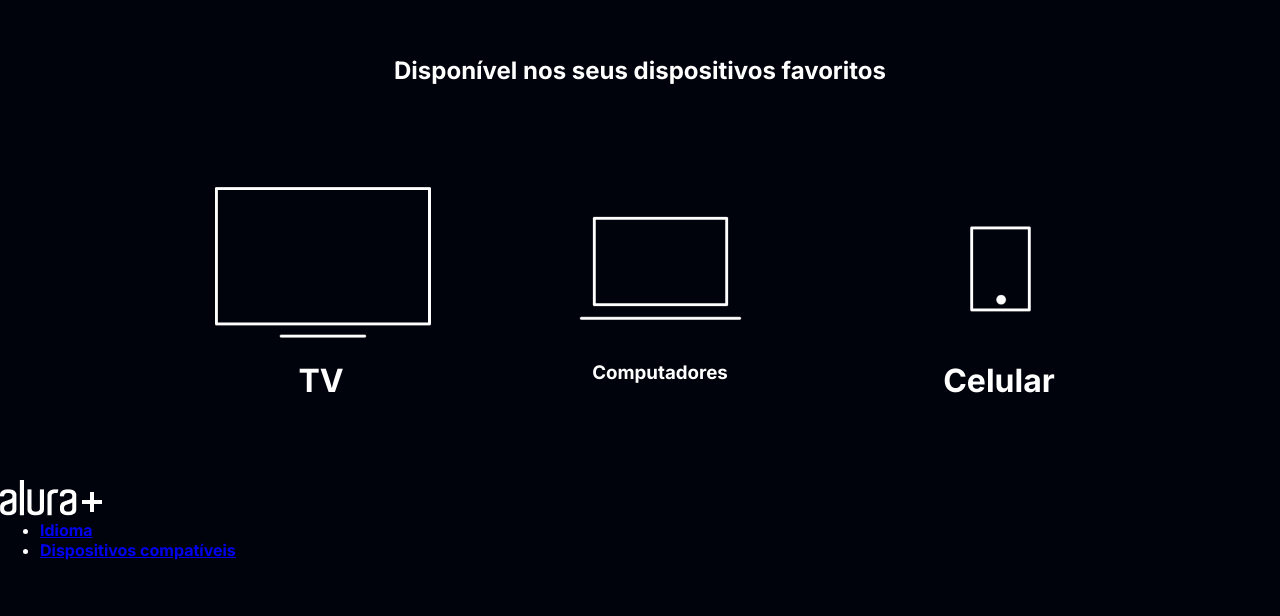
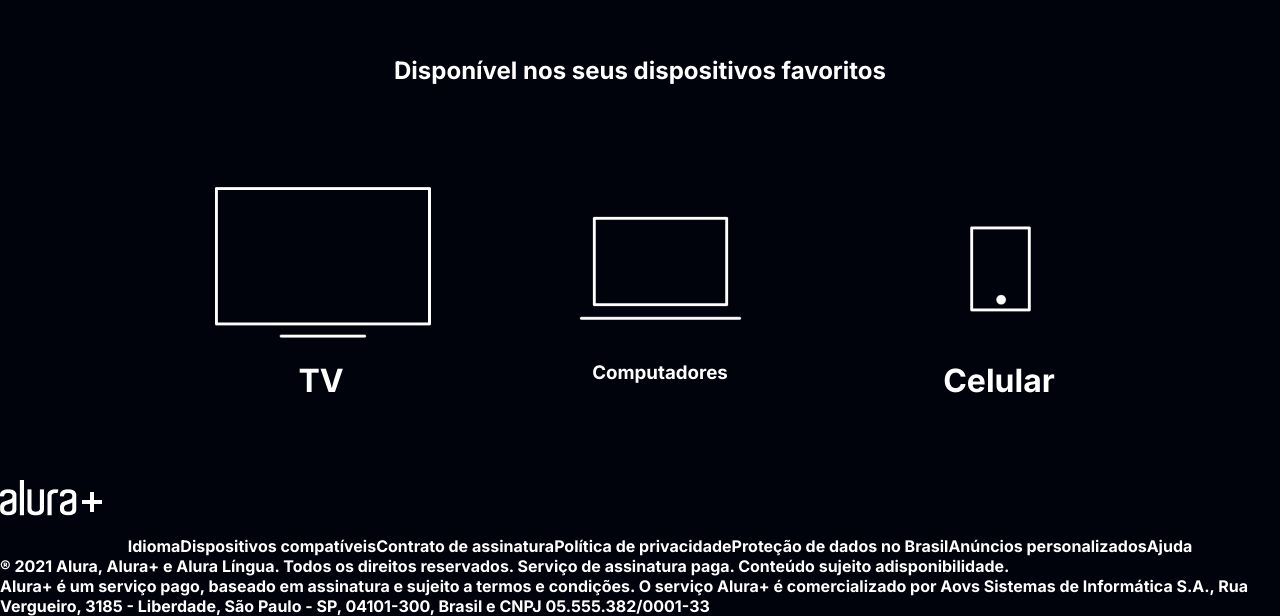
Before and after one commit to helofelix/projetoalura, a plain HTML site: page index.html in a window 1280 px wide. Shown: the part 3144-3760 px from the top of the page. Before the commit the page ends 3704 px from the top, so only its background shows below. Drawn offline with Linux system fonts and the light colour scheme; files whose address does not match are found by name.

Commit message:
Add files via upload

```diff
--- a/index.html
+++ b/index.html
@@ -77,15 +77,38 @@
         </section>
        <footer class="rodape">
         <img src="img/Logo.png" alt="Alura+" class="rodape__logo">
-        <ul class=””rodape__lista>
+        <ul class="rodape__lista">
+
             <li class="lista__link">
                 <a href="#">Idioma</a>
             </li>
             <li class="lista__link">
                 <a href="#">Dispositivos compatíveis</a>
             </li>
-
+            <li class="lista__link">
+                <a href="#">Contrato de assinatura</a>
+            </li>
+            <li class="lista__link">
+                <a href="#">Política de privacidade</a>
+            </li>
+            <li class="lista__link">
+                <a href="#">Proteção de dados no Brasil</a>
+            </li>
+            <li class="lista__link">
+                <a href="#">Anúncios personalizados</a>
+            </li>
+            <li class="lista__link">
+                <a href="#">Ajuda</a>
+            </li>
         </ul>
+        <p class=”rodape__texto”>® 2021 Alura, Alura+ e Alura Língua.
+            Todos os direitos reservados. Serviço de assinatura paga. Conteúdo sujeito adisponibilidade.
+        </p>
+        <p class=”rodape__texto”>Alura+ é um serviço pago, baseado em assinatura e
+            sujeito a termos e condições. O serviço Alura+ é comercializado por Aovs Sistemas
+            de Informática S.A., Rua Vergueiro, 3185 - Liberdade, São Paulo - SP, 04101-300,
+            Brasil e CNPJ 05.555.382/0001-33
+            </p>
 
 
        </footer>
--- a/style.css
+++ b/style.css
@@ -97,3 +97,15 @@
     font-size: 32px;
     color: var(--branco-principal);
  }
+
+ .rodape__lista{
+    display: flex;
+    justify-content: center;
+    list-style-type: none;
+    margin-top: 1em;
+ }
+ .lista__link a{
+    text-decoration: none;
+    color: var(--branco-principal)
+
+ }
```
